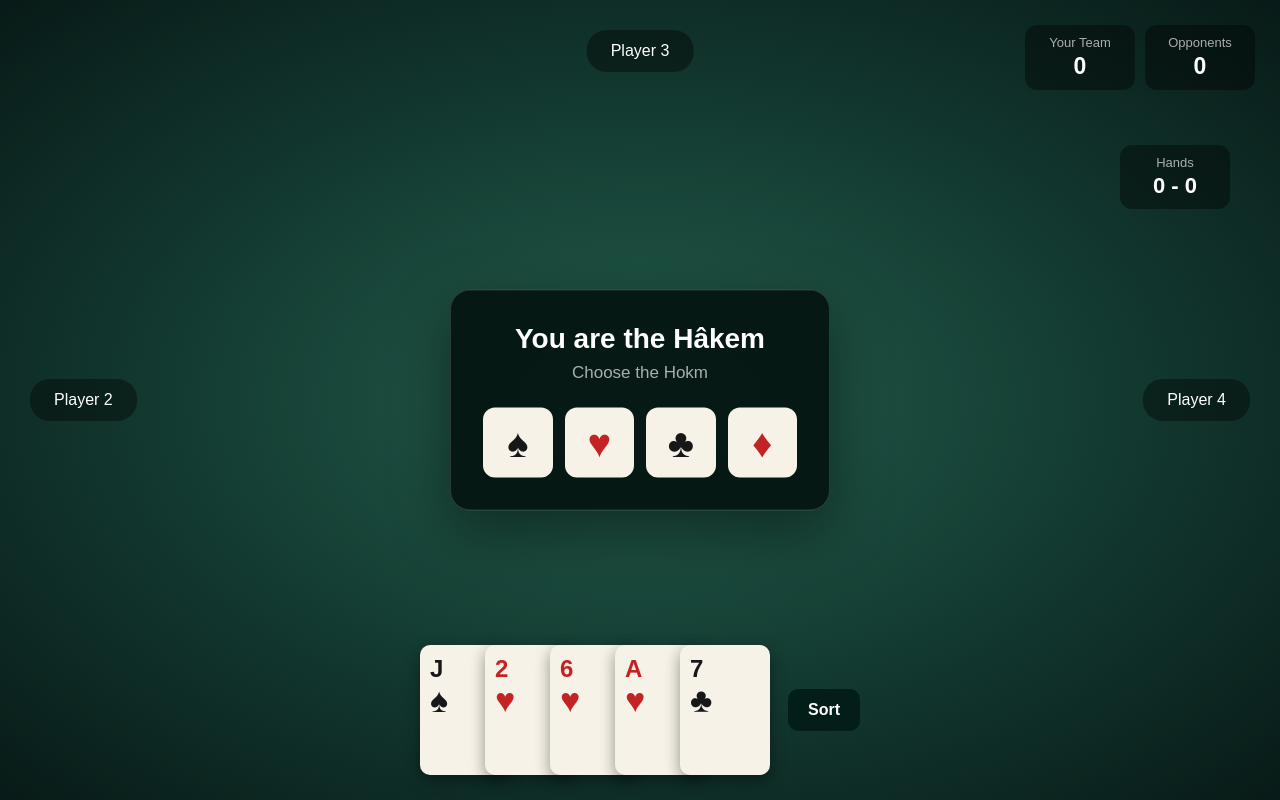
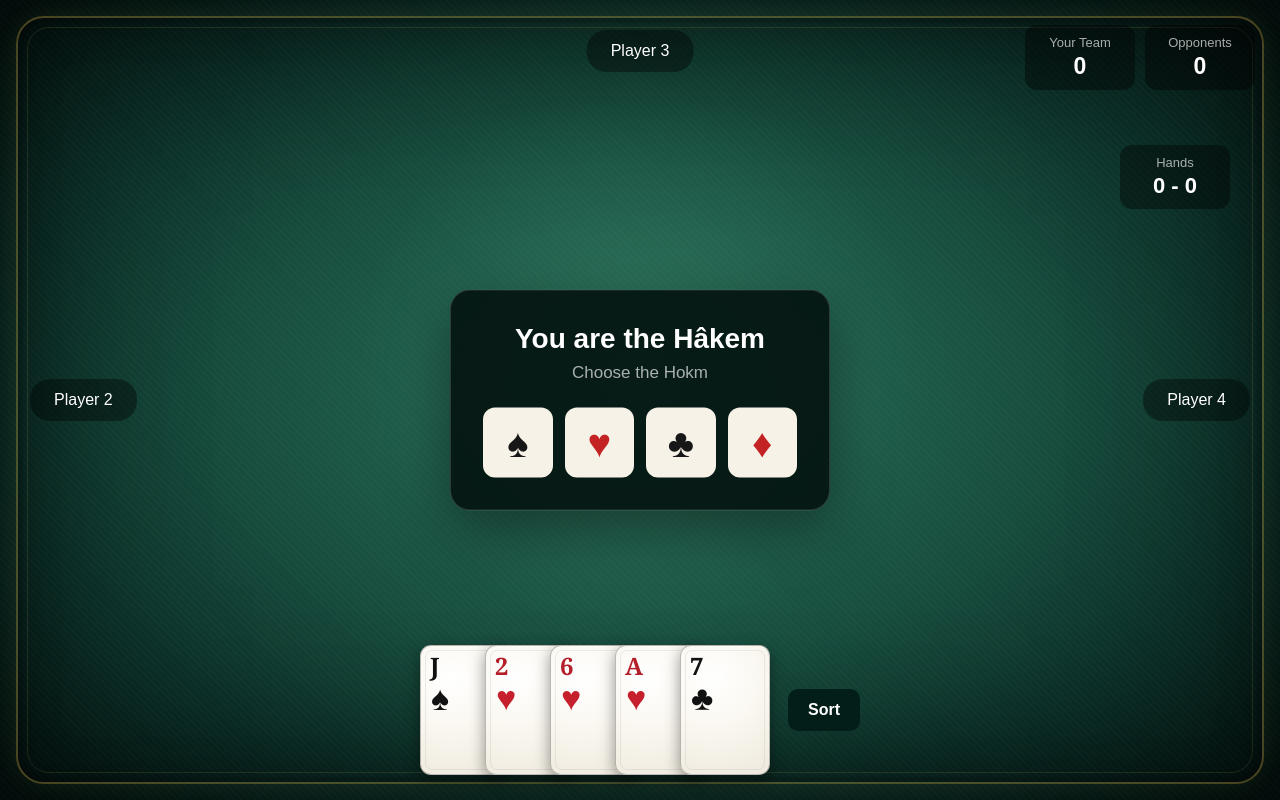
Before and after one commit to Matteees76/hokm-game, a Next.js app: page /game in a window 1280 px wide. Built offline with nearby package versions, Linux system fonts and the light colour scheme; no server answers.

Commit message:
Improve game table and playing card design

```diff
--- a/app/globals.css
+++ b/app/globals.css
@@ -427,12 +427,69 @@ button {
 
   background:
     radial-gradient(
+      circle at 50% 45%,
+      rgba(77, 176, 137, 0.28) 0%,
+      rgba(30, 101, 79, 0.12) 36%,
+      transparent 63%
+    ),
+
+    repeating-linear-gradient(
+      45deg,
+      rgba(255, 255, 255, 0.018) 0px,
+      rgba(255, 255, 255, 0.018) 2px,
+      transparent 2px,
+      transparent 5px
+    ),
+
+    radial-gradient(
       ellipse at center,
-      #245f4d 0%,
-      #12382f 55%,
-      #081a17 100%
+      #286c57 0%,
+      #174c3d 45%,
+      #0b3028 72%,
+      #041411 100%
     );
-}
+
+  box-shadow:
+    inset 0 0 180px rgba(0, 0, 0, 0.65);
+}
+
+.gameTable::before {
+  content: "";
+
+  position: absolute;
+
+  inset: 16px;
+
+  border-radius: 28px;
+
+  border: 2px solid rgba(215, 177, 71, 0.32);
+
+  box-shadow:
+    inset 0 0 0 5px rgba(0, 0, 0, 0.12),
+    inset 0 0 45px rgba(0, 0, 0, 0.22),
+    0 0 25px rgba(215, 177, 71, 0.08);
+
+  pointer-events: none;
+
+  z-index: 0;
+}
+
+.gameTable::after {
+  content: "";
+
+  position: absolute;
+
+  inset: 27px;
+
+  border-radius: 22px;
+
+  border: 1px solid rgba(255, 226, 136, 0.11);
+
+  pointer-events: none;
+
+  z-index: 0;
+}
+
 
 .player {
   position: absolute;
@@ -507,14 +564,70 @@ button {
   z-index: 10;
 }
 
+.cardRank {
+  position: absolute;
+  top: 8px;
+  left: 9px;
+
+  font-family: Georgia, "Times New Roman", serif;
+  font-size: 24px;
+  font-weight: 700;
+  line-height: 1;
+
+  letter-spacing: -1px;
+
+  color: #111;
+
+  text-shadow:
+    0 1px 0 rgba(255, 255, 255, 0.8);
+}
+
+.redCard .cardRank {
+  color: #b51f2a;
+}
+
+.cardSuit {
+  position: absolute;
+  top: 34px;
+  left: 10px;
+
+  font-family: Georgia, "Times New Roman", serif;
+  font-size: 21px;
+  line-height: 1;
+
+  color: #111;
+}
+
+.redCard .cardSuit {
+  color: #c5202b;
+}
+
+
 .playingCard {
   width: 90px;
   height: 130px;
 
-  border: none;
-  border-radius: 10px;
-
-  background: #f6f2e8;
+border: 1px solid rgba(25, 25, 25, 0.28);
+border-radius: 11px;
+
+background:
+  radial-gradient(
+    circle at 35% 25%,
+    #ffffff 0%,
+    #faf8f1 42%,
+    #eee9dd 100%
+  );
+
+box-shadow:
+  0 2px 2px rgba(0, 0, 0, 0.18),
+  0 7px 14px rgba(0, 0, 0, 0.28),
+  inset 0 0 0 1px rgba(255, 255, 255, 0.75),
+  inset 0 -3px 5px rgba(0, 0, 0, 0.06);
+
+transition:
+  transform 0.16s ease,
+  box-shadow 0.16s ease,
+  filter 0.16s ease;
 
   display: flex;
   flex-direction: column;
@@ -533,6 +646,58 @@ button {
   transition:
     transform 0.15s ease;
     position: relative;
+
+}
+
+.playingCard::after {
+  content: "";
+
+  position: absolute;
+  inset: 4px;
+
+  border: 1px solid rgba(40, 40, 40, 0.08);
+  border-radius: 7px;
+
+  pointer-events: none;
+}
+
+.playingCard::before {
+  content: attr(data-suit);
+
+  position: absolute;
+  right: 9px;
+  bottom: 8px;
+
+  font-family: Georgia, "Times New Roman", serif;
+  font-size: 21px;
+
+  color: inherit;
+
+  transform: rotate(180deg);
+
+  opacity: 0.9;
+}
+
+
+.cardSuit {
+  position: absolute;
+  top: 34px;
+  left: 10px;
+
+  font-family: Georgia, "Times New Roman", serif;
+  font-size: 21px;
+  line-height: 1;
+}
+
+.playerHand .playingCard:hover {
+  transform: translateY(-9px);
+
+  box-shadow:
+    0 4px 4px rgba(0, 0, 0, 0.18),
+    0 14px 22px rgba(0, 0, 0, 0.38),
+    inset 0 0 0 1px rgba(255, 255, 255, 0.8);
+
+  filter: brightness(1.03);
 }
 
 .hand .playingCard {
@@ -548,7 +713,14 @@ button {
 }
 
 .cardRank {
+  font-family: Georgia, "Times New Roman", serif;
   font-size: 24px;
+  font-weight: 700;
+  line-height: 1;
+
+  font-variant-numeric: lining-nums tabular-nums;
+
+  letter-spacing: 0;
 }
 
 .cardSuit {
@@ -2779,6 +2951,7 @@ box-sizing: border-box;
 
 .onlinePage {
   min-height: 100vh;
+  width: 100%;
 
   display: flex;
   flex-direction: column;
@@ -2786,7 +2959,7 @@ box-sizing: border-box;
   align-items: center;
   justify-content: flex-start;
 
-  gap: 35px;
+  gap: 32px;
 
   background:
     radial-gradient(
@@ -2796,7 +2969,9 @@ box-sizing: border-box;
       #051c18 100%
     );
 
-  padding: 40px 24px 60px;
+  padding: 40px 20px 60px;
+
+  box-sizing: border-box;
 }
 
 .onlinePanel {
@@ -3083,10 +3258,18 @@ box-sizing: border-box;
 
 
 .multiplayerSeoSection {
-  width: min(650px, calc(100% - 40px));
-  margin: 50px auto 40px;
+  display: block;
+  width: 100%;
+  max-width: 650px;
+
+  flex: none;
+
+  margin: 0 auto 40px;
+
   text-align: center;
   line-height: 1.7;
+
+  box-sizing: border-box;
 }
 
 .multiplayerSeoSection h2 {
```
